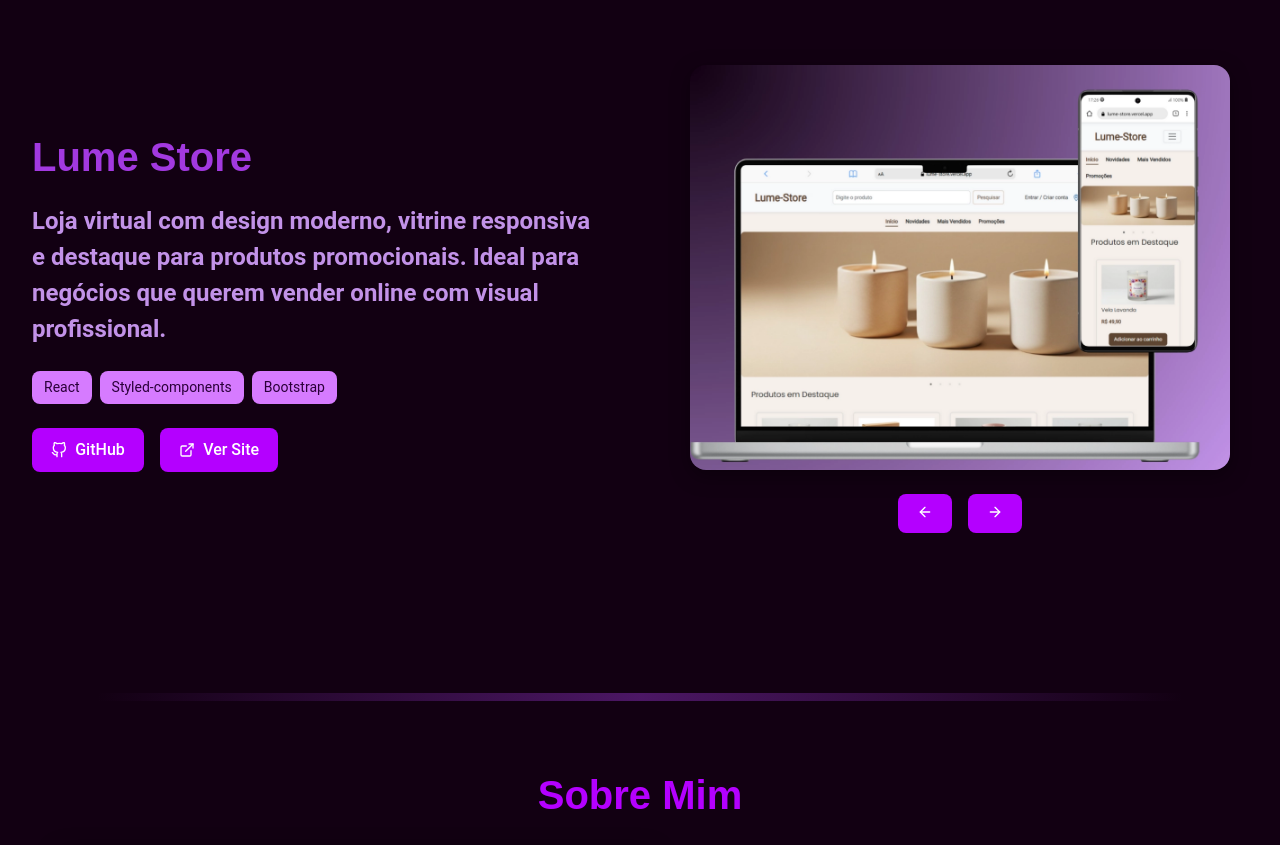
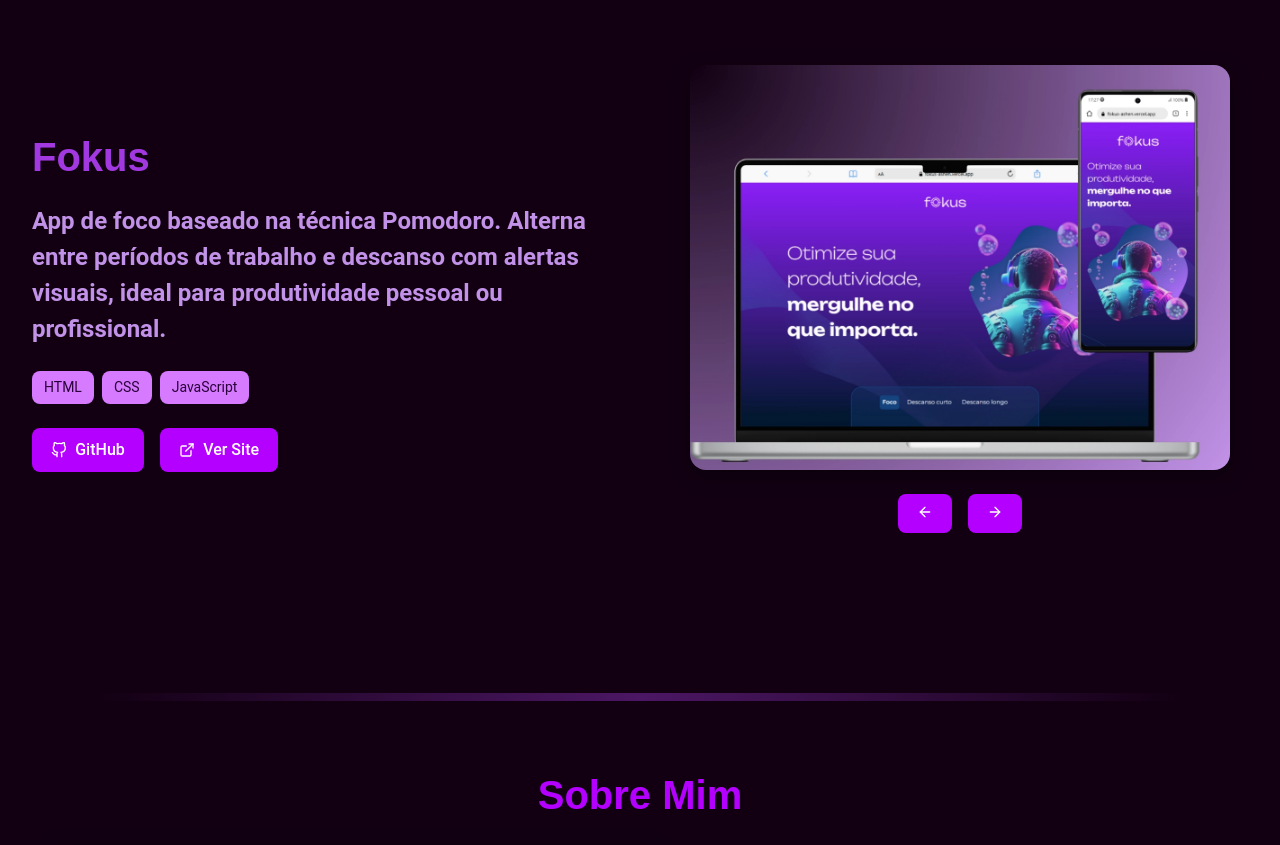
Before and after one commit to birajnior/update-portfolio, a React (Vite) app: page / in a window 1280 px wide. Shown: the part 1500-2345 px from the top of the page. Built offline with nearby package versions, Linux system fonts and the light colour scheme.

Commit message:
retirando projeto lume-store por não está 100% finalizado

```diff
--- a/src/components/ProjectsSection/ProjectsData.ts
+++ b/src/components/ProjectsSection/ProjectsData.ts
@@ -1,4 +1,4 @@
-import lumeMockup from './images/lume-store-mockup.webp';
+// import lumeMockup from './images/lume-store-mockup.webp';
 import serenattoMockup from './images/serenatto-mockup.webp';
 import senhasMockup from './images/gerador-de-senhas-mockup.webp';
 import godofwarMockup from './images/god-of-war-mockup.webp';
@@ -6,15 +6,15 @@ import cookinupMockup from './images/cookin-up-mockup.webp';
 import fokusMockup from './images/fokus-mockup.webp';
 
 export const ProjectsData = [
-  {
-    title: 'Lume Store',
-    description:
-      'Loja virtual com design moderno, vitrine responsiva e destaque para produtos promocionais. Ideal para negócios que querem vender online com visual profissional.',
-    techs: ['React', 'Styled-components', 'Bootstrap'],
-    image: lumeMockup,
-    repo: 'https://github.com/birajnior/Lume-Store',
-    live: 'https://lume-store.vercel.app/',
-  },
+  // {
+  //   title: 'Lume Store',
+  //   description:
+  //     'Loja virtual com design moderno, vitrine responsiva e destaque para produtos promocionais. Ideal para negócios que querem vender online com visual profissional.',
+  //   techs: ['React', 'Styled-components', 'Bootstrap'],
+  //   image: lumeMockup,
+  //   repo: 'https://github.com/birajnior/Lume-Store',
+  //   live: 'https://lume-store.vercel.app/',
+  // },
   {
     title: 'Fokus',
     description:
```
